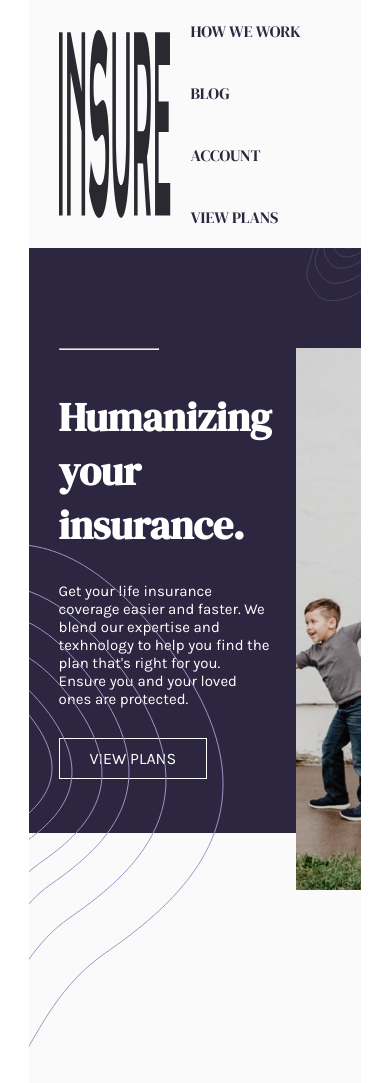
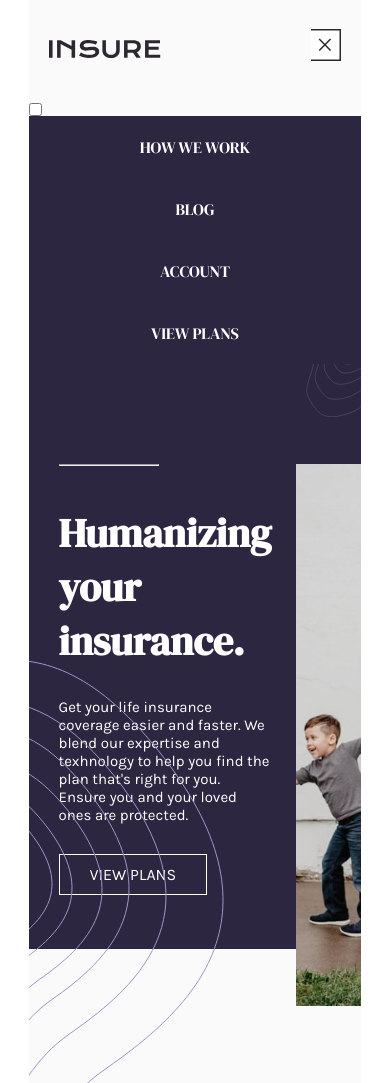
Before and after one commit to silanka007/insurance_landing_page, a website: page public/index.html in a window 390 px wide. Shown: the top 1083 px of the page. Drawn offline with Linux system fonts and the light colour scheme.

Commit message:
mobile optimization initial commit

```diff
--- a/public/index.html
+++ b/public/index.html
@@ -27,13 +27,15 @@
 
     <header class="header">
       <div class="header-container">
-        <img src="./images/logo.svg" alt="logo" class="logo">
+          <img src="./images/logo.svg" alt="logo" class="logo">
+          <label for="menu-toggle" class="burger-menu"></label>
+          <input type="checkbox" id="menu-toggle" name="menu-toggle">
         <nav class="nav">
           <ul class="nav-menu">
-            <li class="nav-item">how we work</li>
-            <li class="nav-item">blog</li>
-            <li class="nav-item">account</li>
-            <li class="nav-item">view plans</li>
+            <li class="nav-item"><a href="#">how we work</a></li>
+            <li class="nav-item"><a href="#">blog</a></li>
+            <li class="nav-item"><a href="#">account</a></li>
+            <li class="nav-item"><a href="#">view plans</a></li>
           </ul>
         </nav>
       </div>
@@ -66,7 +68,7 @@
       <h2 class="section-title margin-top-medium">We're different</h2>
       <div class="feature-section">
         <div class="feature-section-item">
-          <div class="feature-section-item-icon margin-bottom-medium"><i class="fas fa-bolt"></i></div>
+          <div class="feature-section-item-icon margin-bottom-medium"><img src="./images/icon-snappy-process.svg" alt="snappy process"></div>
           <h2 class="feature-section-item-title margin-bottom-small">Snappy Process</h2>
           <p class="section-paragraph">
             Our application process can be completed in
@@ -74,7 +76,7 @@
           </p>
         </div>
         <div class="feature-section-item">
-          <div class="feature-section-item-icon margin-bottom-medium"><i class="fas fa-dollar-sign"></i></div>
+          <div class="feature-section-item-icon margin-bottom-medium"><img src="./images/icon-affordable-prices.svg" alt="affordable prices"></div>
           <h2 class="feature-section-item-title margin-bottom-small">Affordable Prices</h2>
           <p class="section-paragraph">
             We don't want you worrying about high monthly
@@ -83,7 +85,7 @@
           </p>
         </div>
         <div class="feature-section-item">
-          <div class="feature-section-item-icon margin-bottom-medium"><i class="fas fa-user"></i></div>
+          <div class="feature-section-item-icon margin-bottom-medium"><img src="./images/icon-people-first.svg" alt="people first"></div>
           <h2 class="feature-section-item-title margin-bottom-small">People First</h2>
           <p class="section-paragraph">
             Our plans aren't full of conditions and
--- a/public/sass/layouts/feature-section.scss
+++ b/public/sass/layouts/feature-section.scss
@@ -12,13 +12,9 @@
         }
 
         .feature-section-item{
-
             .feature-section-item-icon{
                 display: inline-block;
-                padding: 1.5rem 2rem 1.5rem 2rem;
-                border-radius: 100px;
                 color: white;
-                background-color: $primary-grayish-blue;
             }
 
             .feature-section-item-title{
--- a/public/sass/layouts/header.scss
+++ b/public/sass/layouts/header.scss
@@ -14,6 +14,9 @@
             padding: 3rem 0;
 
         }
+        input[type="checkbox"]{
+            display: none;
+        }
         .nav{
             .nav-menu{
 
@@ -27,6 +30,11 @@
                     text-decoration: none;
                     padding: 2rem;
 
+                    a{
+                        text-decoration: none;
+                        color: $neutral-dark-violet;
+                    }
+
                     &:hover{
                         background-color: $primary-dark-violet;
                         color: white;
--- a/public/sass/main.scss
+++ b/public/sass/main.scss
@@ -17,3 +17,5 @@
 @import "./layouts/footer";
 
 @import "./utility/margin";
+
+@import "./media-query.scss";
--- /dev/null
+++ b/public/sass/media-query.scss
@@ -0,0 +1,78 @@
+@media screen and (max-width: 500px){
+
+    .header{
+        color: $primary-dark-violet;
+
+        .header-container{
+            position: relative;
+            width: 100%;
+            height: auto;
+            display: block;
+            font-family: $font-family-header;
+            font-weight: 400;
+
+            input[type="checkbox"]{
+                display: block;
+            }
+
+            .burger-menu{
+                position: absolute;
+                top: 0;
+                right: 0;
+                height: 50px;
+                margin: 2rem;
+                width: 9%;
+                cursor: pointer;
+                display: inline-block;
+                background: url(./images/icon-close.svg) no-repeat 100% center;
+            }
+
+
+
+            .logo{
+                padding: 4rem 2rem;
+            }
+
+            .nav{
+                display: block;
+                margin: 0;
+                width: 100%;
+                height: auto;
+                width: 100%;
+                background-color: $primary-dark-violet;
+
+                .nav-menu{
+
+                    text-align: center;
+                    .nav-item{
+                        margin: 0;
+                        padding: 0;
+                        display: block;
+                        padding: 2rem;
+
+
+                        list-style-type: none;
+
+                        a{
+                            margin: 0;
+                            color: white;
+                            text-decoration: none;
+
+                        }
+                    }
+                }
+
+            }
+
+            #menu-toggle:checked + .nav{
+                height: 0;
+            }
+            #menu-toggle:checked + .burger-menu{
+                background: url(../images/icon-hamburger.svg) no-repeat 100% center;
+            }
+        }
+
+
+    }
+
+}
```
Also changed, not shown: public/index.css.
